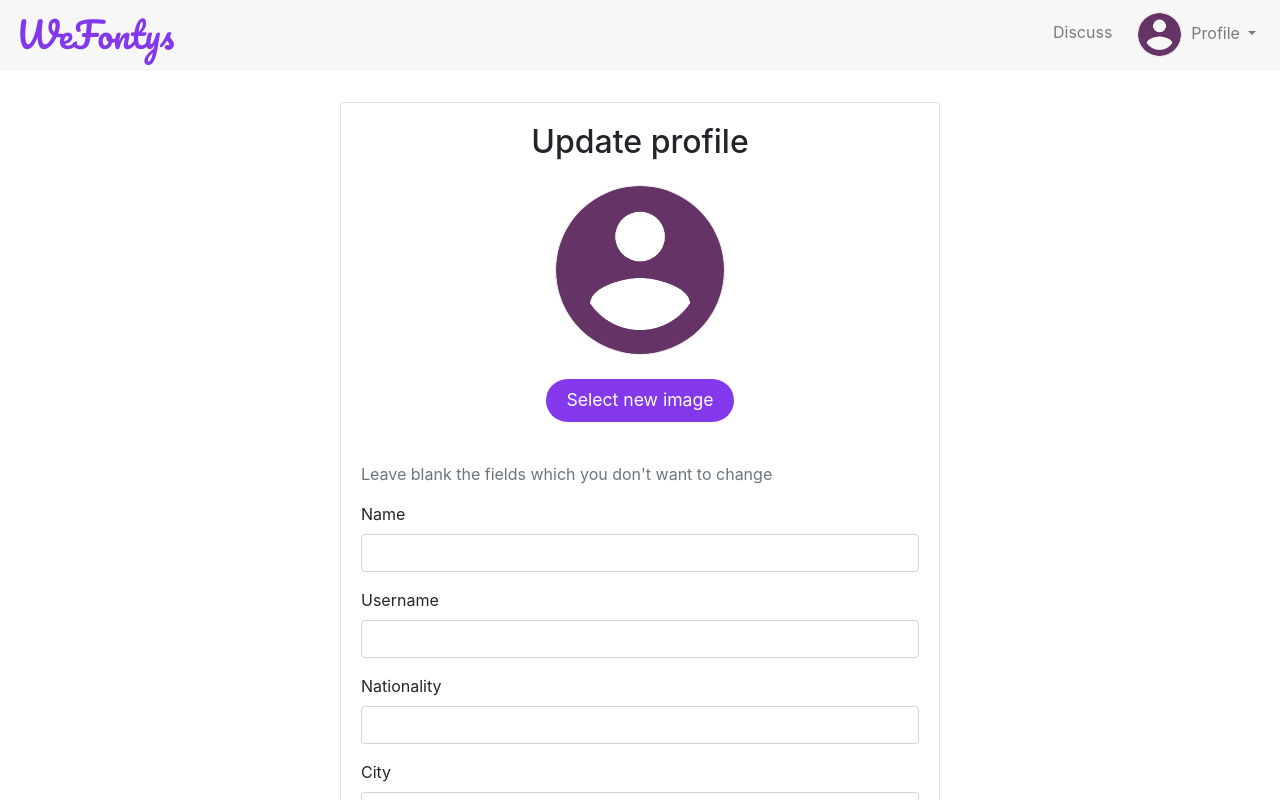
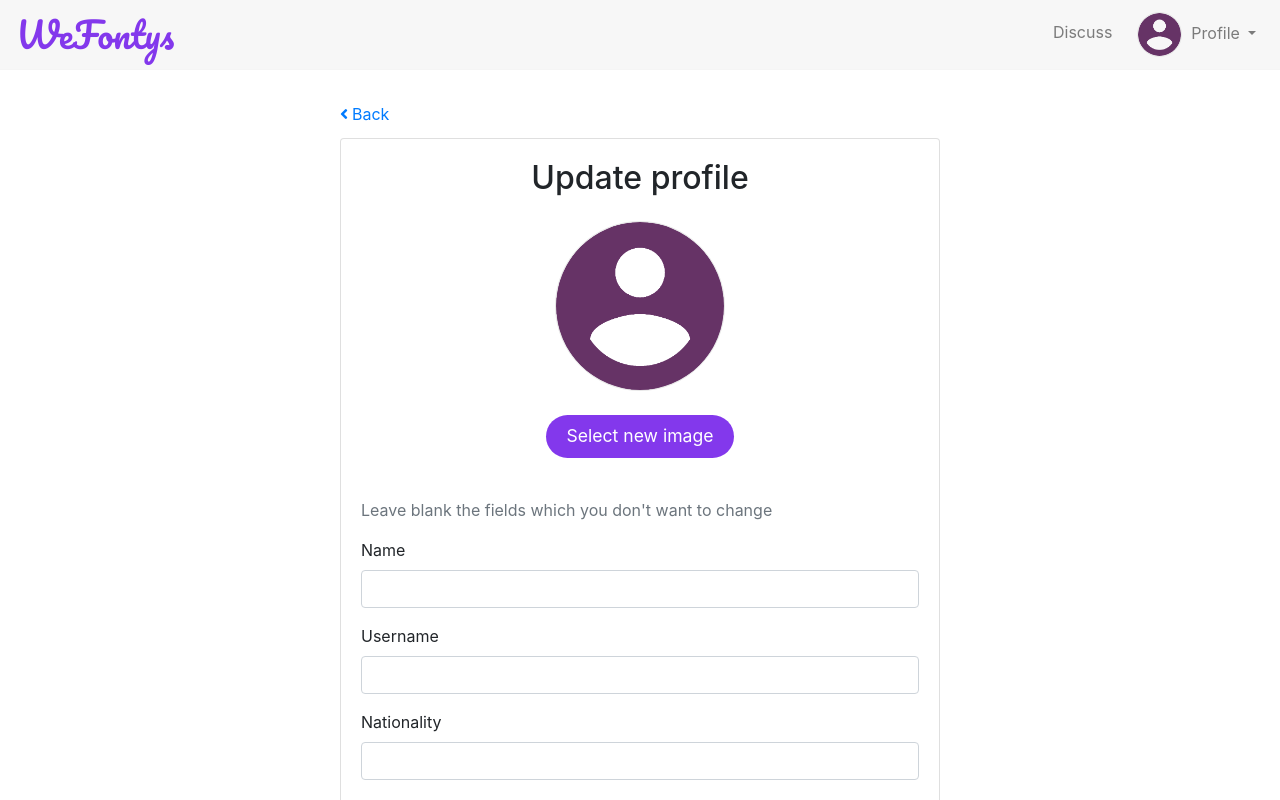
Before and after one commit to TinStay/DRAM-group, a React (Create React App) app in the folder we-fontys/: page /profile/1/update-profile in a window 1280 px wide. Shown: the top 800 px of the page. Built offline with nearby package versions, Linux system fonts and the light colour scheme; no server answers; sample sign-in values are in the browser's storage.

Commit message:
Added a go back button for updateProfile component

```diff
--- a/we-fontys/src/components/User/Profile.js
+++ b/we-fontys/src/components/User/Profile.js
@@ -127,7 +127,7 @@ const Profile = (props) => {
             </div>
             <div class="col-12">
               {props.match.params.id === currentUser.uid ? (
-                <div className=" float-md-right mt-3">
+                <div className="text-center float-md-right mt-3">
                   <Button
                     variant="danger"
                     onClick={handleLogout}
--- a/we-fontys/src/components/User/UpdateProfile.js
+++ b/we-fontys/src/components/User/UpdateProfile.js
@@ -252,10 +252,17 @@ const UpdateProfile = (props) => {
 
   // console.log("profile image",profileImagePreview)
 
-  let accountImageClasses = ["rounded-circle d-block mx-auto", classes.account_image_main];
+  let accountImageClasses = [
+    "rounded-circle d-block mx-auto",
+    classes.account_image_main,
+  ];
 
   return (
     <div className={classes.form_container}>
+      <Link className="text-decoration-none " to={`/profile/${currentUser.uid}`}>
+        <i className="fas fa-angle-left mr-1 mb-3"></i>Back
+      </Link>
+
       <Card>
         <Card.Body>
           <h2 className="text-center mb-4">Update profile</h2>
@@ -373,7 +380,6 @@ const UpdateProfile = (props) => {
               </div>
             </Form.Group>
 
-
             <Form.Group id="password">
               <Form.Label>Password</Form.Label>
               <Form.Control type="password" ref={passwordRef} />
```
Also changed, not shown: 1 other file (tests, documents, lock files or other folders).
